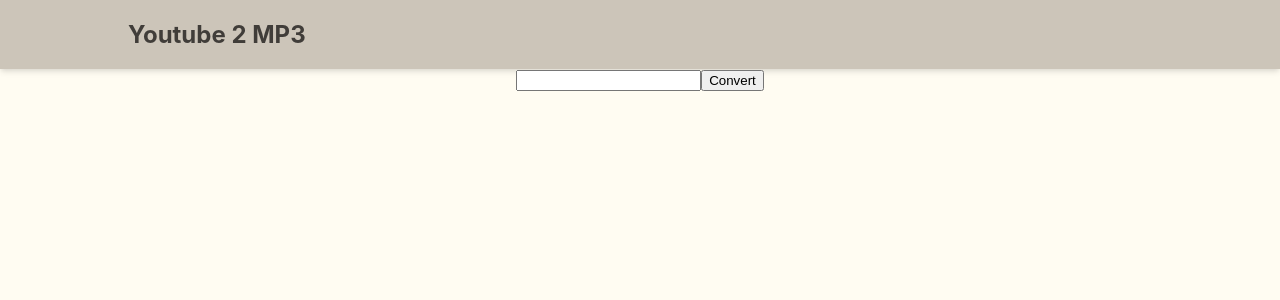
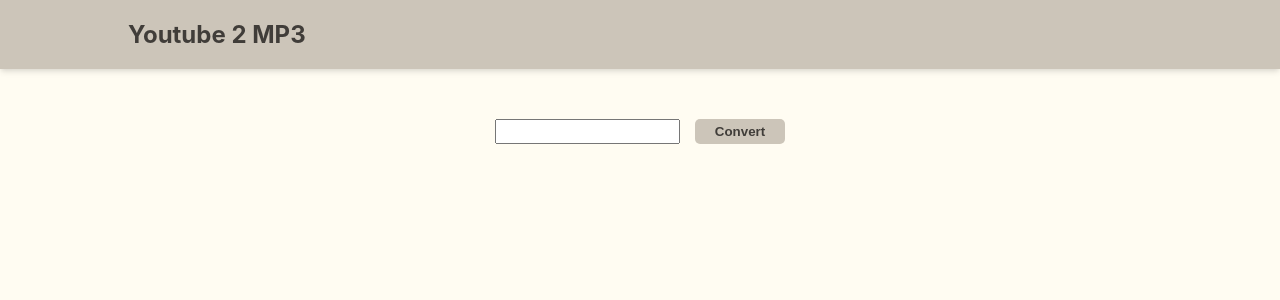
Before and after one commit to cc-lau/yt-2-mp3, a React (Create React App) app: page / in a window 1280 px wide. Shown: the top 300 px of the page. Built offline with nearby package versions, Linux system fonts and the light colour scheme.

Commit message:
Imported search css module

```diff
--- a/src/Components/Search/Search.js
+++ b/src/Components/Search/Search.js
@@ -1,6 +1,7 @@
 import React, { useState, useEffect, useContext } from "react";
 import axios from "axios";
 import VideoContext from "../../VideoContext";
+import "./SearchStyles.css"
 
 function Search() {
   const [videoId, setVideoId] = useState("");
@@ -49,7 +50,7 @@
   }, [videoData]);
 
   return (
-    <div>
+    <div className="search-container">
       <input
         type="text"
         id="video-url"
@@ -57,7 +58,7 @@
         value={videoUrl}
         onChange={handleChange}
       ></input>
-      <button onClick={convertVideo}>Convert</button>
+      <button className="search-button" onClick={convertVideo}>Convert</button>
     </div>
   );
 }
```
